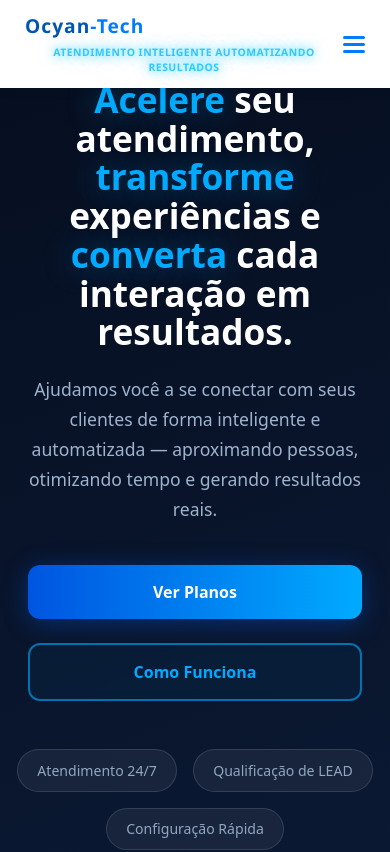
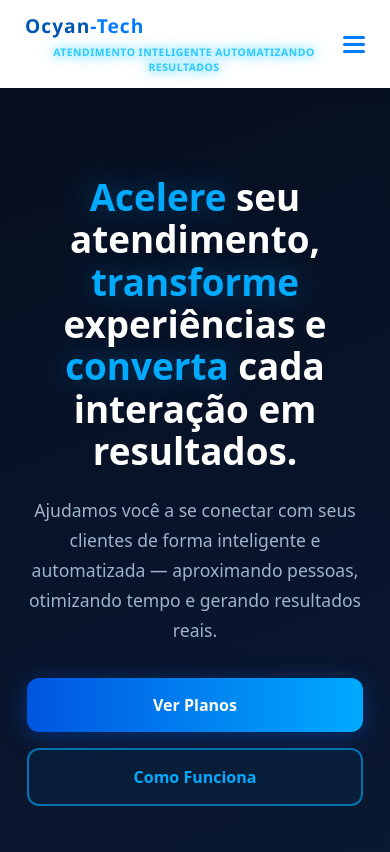
Before and after one commit to OcimarPrado/Frontend-ProjetoA, a React (Vite) app: page / in a window 390 px wide. Shown: the top 852 px of the page. Built offline with nearby package versions, Linux system fonts and the light colour scheme.

Commit message:
ajuste hero responsivo

```diff
--- a/src/styles/Hero.css
+++ b/src/styles/Hero.css
@@ -252,59 +252,81 @@
 }
 
 /* =====================
-   RESPONSIVO — MOBILE
+   RESPONSIVO — MOBILE (FINAL)
    ===================== */
 @media (max-width: 900px) {
   .hero {
-    padding: 7rem 0.8rem 3rem; /* Padding corrigido para o slogan aparecer */
+    /* Aumentado para 10rem para não tocar no header e reduzido lateral para 0.5rem */
+    padding: 10rem 0.5rem 4rem;
     min-height: auto;
+    display: flex;
+    flex-direction: column;
   }
 
   .hero-inner {
     grid-template-columns: 1fr;
-    gap: 2.5rem;
-    text-align: center;
+    gap: 3rem;
+    width: 100%;
+    max-width: 100%; /* Ocupa toda a largura da tela */
+    margin: 0;
   }
 
   .hero-text {
-    width: 100%; /* Força o bloco de texto a ocupar a largura disponível */
-    padding: 0;
+    width: 100%;
+    display: flex;
+    flex-direction: column;
+    align-items: center; /* Centraliza o conteúdo internamente */
   }
 
   .hero h1 {
-    /* Aumentei levemente o clamp para o texto preencher melhor as laterais */
-    font-size: clamp(2rem, 8.5vw, 2.8rem);
-    line-height: 1.1;
+    /* Clamp ajustado para preencher as laterais sem vácuos */
+    font-size: clamp(2.2rem, 9.5vw, 3rem);
+    line-height: 1.15;
     text-align: center;
+    margin-top: 0; /* Garante que não suba mais que o padding do hero */
     margin-bottom: 1.5rem;
-    /* Remove qualquer margem lateral que possa estar limitando o texto */
-    max-width: 100%;
+    width: 100%;
+    padding: 0 5px; /* Mínimo respiro lateral */
   }
 
   .hero-description {
     font-size: 1.1rem;
     text-align: center;
-    max-width: 100%; /* Libera a descrição também */
-    padding: 0 0.5rem; /* Apenas um toque de respiro */
+    width: 100%;
+    max-width: 100%;
+    padding: 0 10px;
+    margin-bottom: 2rem;
+    color: #9eb3cc;
   }
 
-  .hero-cta, .hero-features {
+  .hero-cta {
+    display: flex;
+    flex-direction: column; /* Botões empilhados no mobile aproveitam melhor o espaço */
+    align-items: center;
+    width: 100%;
+    gap: 1rem;
+  }
+
+  .btn-primary, .btn-secondary {
+    width: 90%; /* Botões largos para preencher o visual premium */
+    max-width: 350px;
+    text-align: center;
+  }
+
+  .hero-features {
     justify-content: center;
-    width: 100%;
+    gap: 0.8rem;
+    margin-top: 2rem;
   }
 }
 
-/* Ajuste fino para telas muito pequenas (iPhone SE, etc) */
+/* Ajuste específico para telas muito pequenas */
 @media (max-width: 480px) {
   .hero {
-    padding: 5rem 0.6rem 2.5rem;
+    padding-top: 11rem; /* Ainda mais espaço para o header em telas pequenas */
   }
 
   .hero h1 {
-    font-size: 2.2rem; /* Tamanho fixo ideal para aproveitar a largura */
-  }
-
-  .btn-primary, .btn-secondary {
-    width: 90%; /* Botões quase largura total para preencher o visual */
+    font-size: 2.3rem; /* Tamanho ideal para preencher de borda a borda */
   }
 }
```
